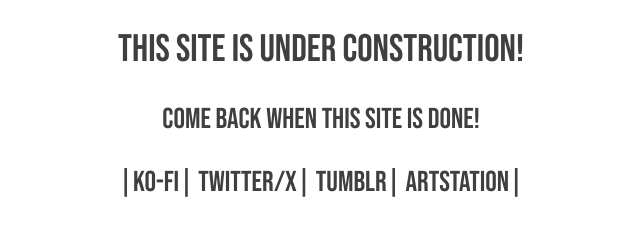
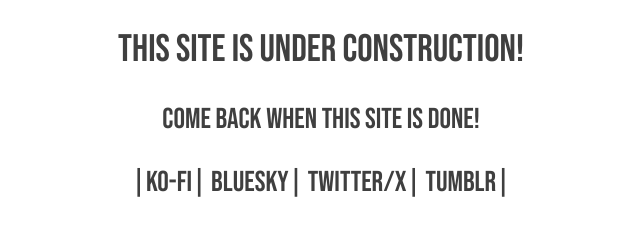
Before and after one commit to justyn0/justyndev.xyz, an Astro site: page / in a window 1280 px wide. Shown: the whole page, without its empty margins (319-959 px from the left). Built offline with nearby package versions, Linux system fonts and the light colour scheme; Astro itself is replaced by a stand-in of ours.

Commit message:
Added bluesky

```diff
--- a/src/pages/index.astro
+++ b/src/pages/index.astro
@@ -19,9 +19,9 @@
 		<p>Come back when this site is done!</p>
 
 		|<a href="https://ko-fi.com/justyn1">Ko-fi</a>|
+		<a href="https://bsky.app/profile/justyn1.bsky.social">BlueSky</a>|
 		<a href="https://x.com/justyn1_">Twitter/X</a>|
 		<a href="https://www.tumblr.com/justyn1">Tumblr</a>|
-		<a href="https://www.artstation.com/justyn8">Artstation</a>|
 		</h2>
 
 		</body>
```
